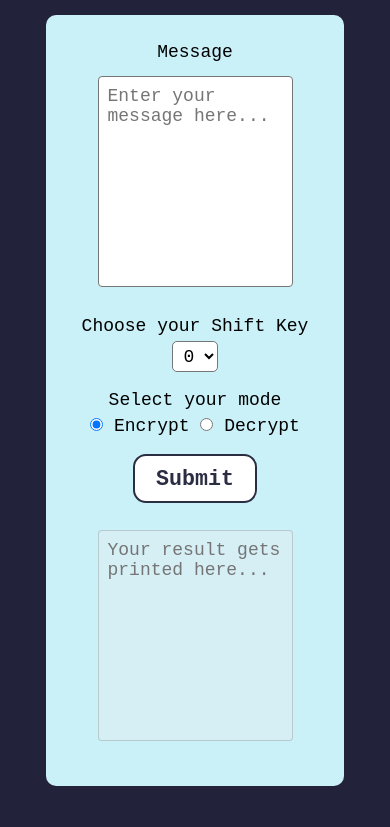
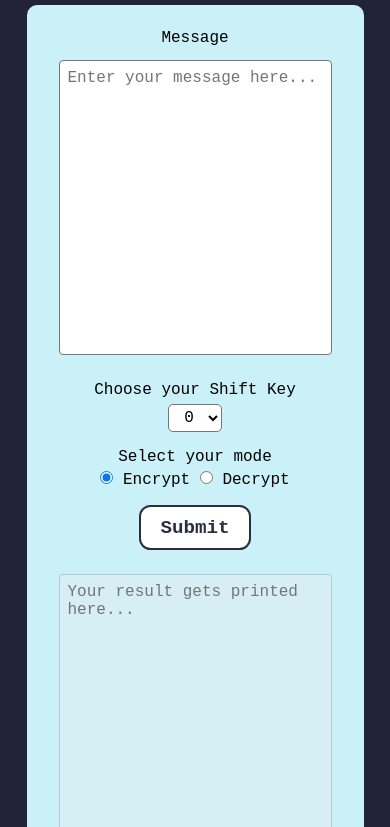
Before and after one commit to sidanand67/cipher-it, a plain HTML site: page index.html in a window 390 px wide. Shown: the part 108-935 px from the top of the page. Drawn offline with Linux system fonts and the light colour scheme.

Commit message:
Optimized for mobile version

```diff
--- a/style.css
+++ b/style.css
@@ -96,3 +96,14 @@ textarea {
 #submit-btn:active, #copy-btn:active{
     transform: translateY(2px);
 }
+
+@media all and (max-width: 720px){
+    *{
+        font-size: 16px;
+    }
+
+    textarea{
+        width: 70vw;
+        height: 35vh;
+    }
+}
```
